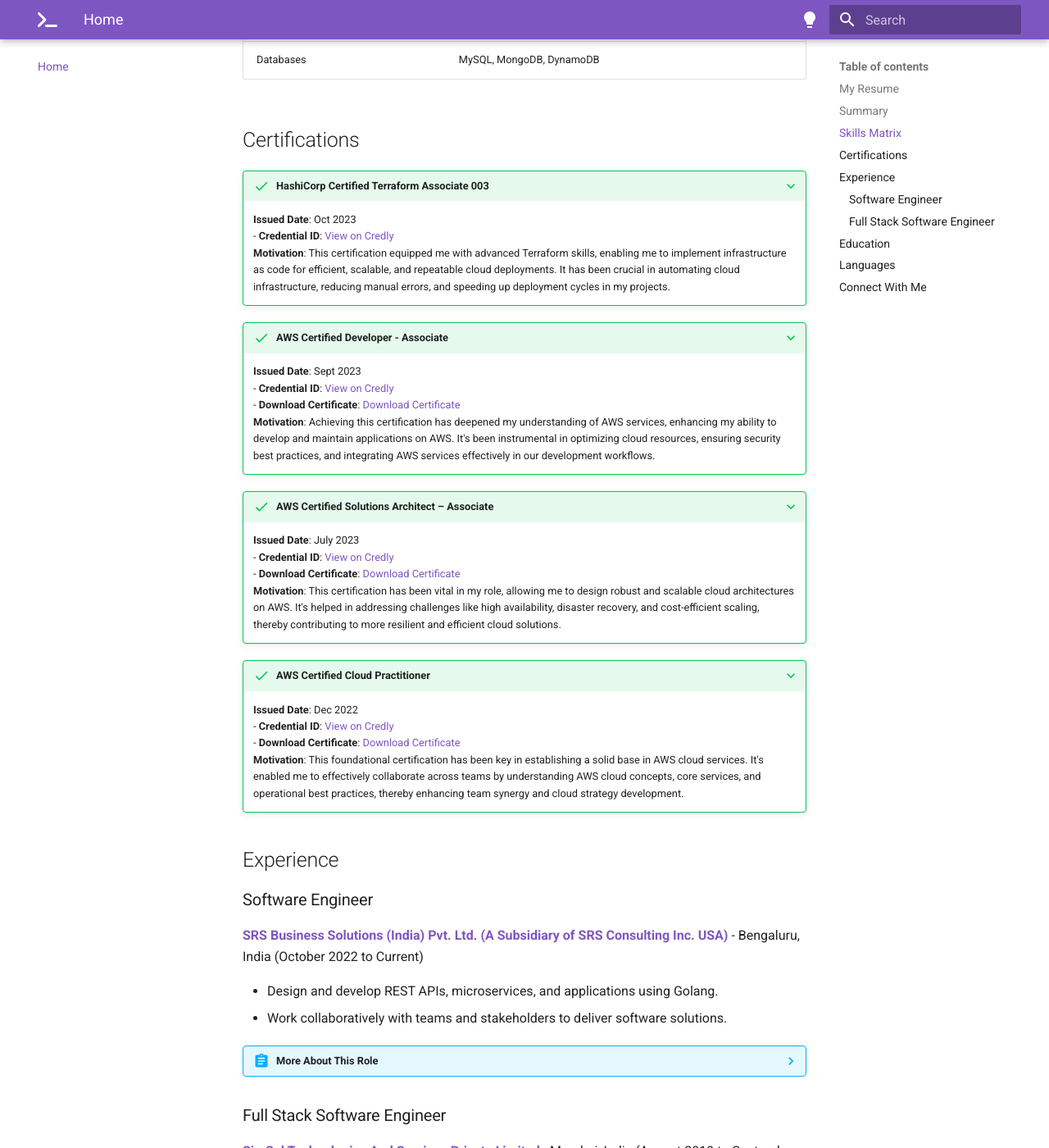
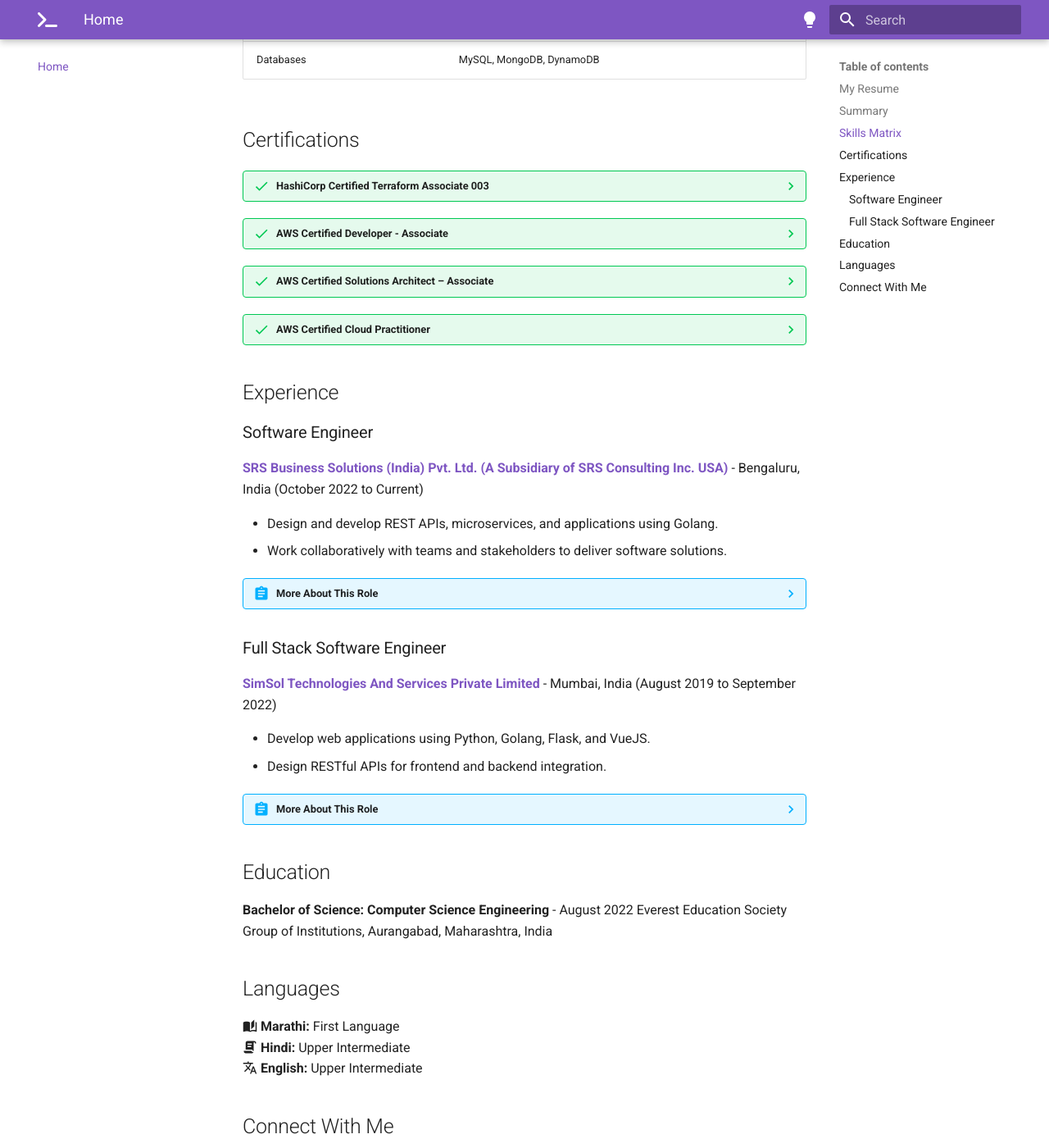
Before and after one commit to imyashkale/portfolio, an MkDocs documentation site: the page built from docs/index.md, in a window 1280 px wide and 1400 px high, scrolled down 1371 px. Shown: the whole window at 82% size. Built offline with MkDocs 1.6.1 and Material for MkDocs 9.7.7, drawn with Linux system fonts in a browser that asks for light colours.

Commit message:
Dash Removed From Certifications

```diff
--- a/docs/index.md
+++ b/docs/index.md
@@ -40,28 +40,28 @@ My commitment as a software developer is to deliver high-quality code, meet clie
 
 ## Certifications
 
-???+ success "HashiCorp Certified Terraform Associate 003"
+??? success "HashiCorp Certified Terraform Associate 003"
     **Issued Date**: Oct 2023
-    - **Credential ID**: [View on Credly](https://www.credly.com/badges/0f97f56d-5e8b-47c5-9c81-ae4ee6bb99f6)
-    <!-- - **Download Certificate**: <a href="../static/certifications/terraform-associate-certificate.pdf" download="Terraform Associate Certificate">Download Certificate</a>   -->
+    **Credential ID**: [View on Credly](https://www.credly.com/badges/0f97f56d-5e8b-47c5-9c81-ae4ee6bb99f6)
+    <!-- **Download Certificate**: <a href="../static/certifications/terraform-associate-certificate.pdf" download="Terraform Associate Certificate">Download Certificate</a>   -->
     **Motivation**: This certification equipped me with advanced Terraform skills, enabling me to implement infrastructure as code for efficient, scalable, and repeatable cloud deployments. It has been crucial in automating cloud infrastructure, reducing manual errors, and speeding up deployment cycles in my projects.
 
-???+ success "AWS Certified Developer - Associate"
+??? success "AWS Certified Developer - Associate"
     **Issued Date**: Sept 2023
-    - **Credential ID**: [View on Credly](https://www.credly.com/badges/7b875d7d-dc65-4bae-8659-15a253a4ae25)
-    - **Download Certificate**: <a href="../static/certifications/developer-associate-certificate.pdf" download="developer-associate-certificate.pdf">Download Certificate</a>
+    **Credential ID**: [View on Credly](https://www.credly.com/badges/7b875d7d-dc65-4bae-8659-15a253a4ae25)
+    **Download Certificate**: <a href="../static/certifications/developer-associate-certificate.pdf" download="developer-associate-certificate.pdf">Download Certificate</a>
     **Motivation**: Achieving this certification has deepened my understanding of AWS services, enhancing my ability to develop and maintain applications on AWS. It's been instrumental in optimizing cloud resources, ensuring security best practices, and integrating AWS services effectively in our development workflows.
 
-???+ success "AWS Certified Solutions Architect – Associate"
+??? success "AWS Certified Solutions Architect – Associate"
     **Issued Date**: July 2023
-    - **Credential ID**: [View on Credly](https://www.credly.com/badges/31397bd2-239e-4dfa-9220-f1eed1488633)
-    - **Download Certificate**: <a href="../static/certifications/solutions-architect-associate-certificate.pdf" download="solutions-architect-associate-certificate.pdf">Download Certificate</a>
+    **Credential ID**: [View on Credly](https://www.credly.com/badges/31397bd2-239e-4dfa-9220-f1eed1488633)
+    **Download Certificate**: <a href="../static/certifications/solutions-architect-associate-certificate.pdf" download="solutions-architect-associate-certificate.pdf">Download Certificate</a>
     **Motivation**: This certification has been vital in my role, allowing me to design robust and scalable cloud architectures on AWS. It's helped in addressing challenges like high availability, disaster recovery, and cost-efficient scaling, thereby contributing to more resilient and efficient cloud solutions.
 
-???+ success "AWS Certified Cloud Practitioner"
+??? success "AWS Certified Cloud Practitioner"
     **Issued Date**: Dec 2022
-    - **Credential ID**: [View on Credly](https://www.credly.com/badges/9eb5642b-17d6-4463-9578-50eb57e425c6)
-    - **Download Certificate**: <a href="../static/certifications/cloud-practitioner-certificate.pdf" download="cloud-practitioner-certificate.pdf">Download Certificate</a>
+    **Credential ID**: [View on Credly](https://www.credly.com/badges/9eb5642b-17d6-4463-9578-50eb57e425c6)
+    **Download Certificate**: <a href="../static/certifications/cloud-practitioner-certificate.pdf" download="cloud-practitioner-certificate.pdf">Download Certificate</a>
     **Motivation**: This foundational certification has been key in establishing a solid base in AWS cloud services. It's enabled me to effectively collaborate across teams by understanding AWS cloud concepts, core services, and operational best practices, thereby enhancing team synergy and cloud strategy development.
 
 ## Experience
```
